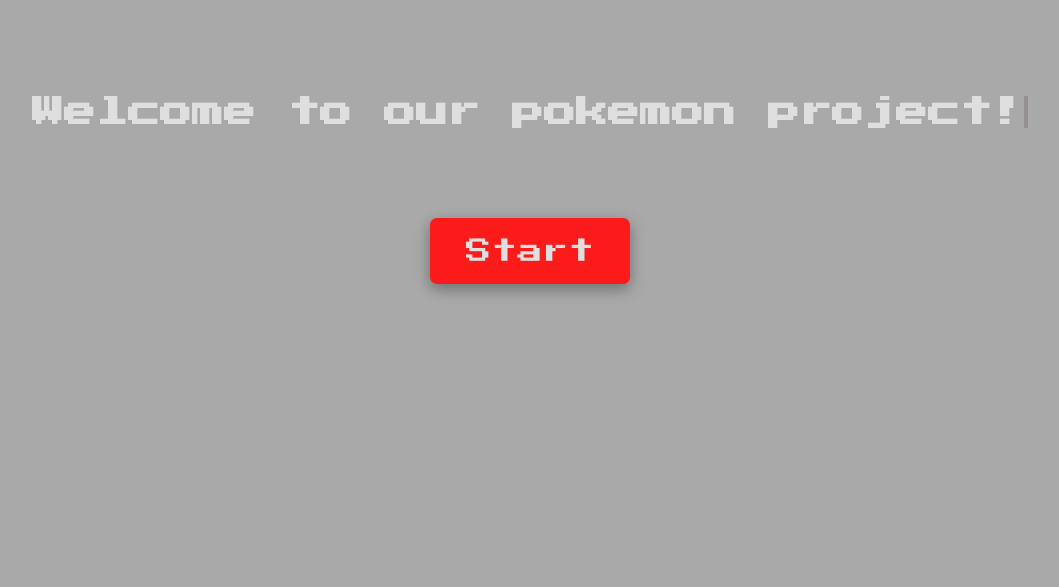
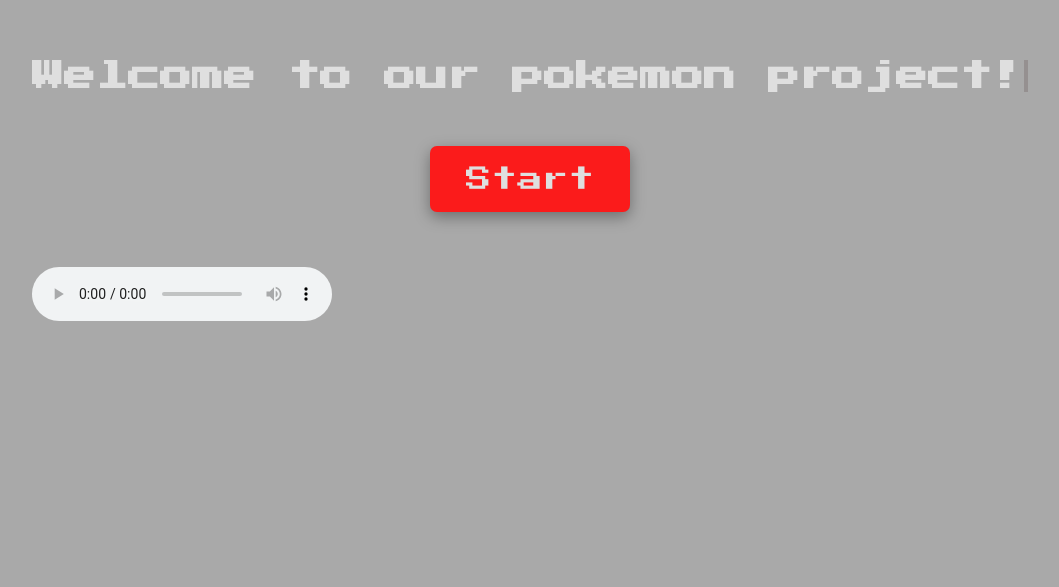
Before and after one commit to chloe-js/gotta-catch-em-all, a plain HTML site: page homepage.html in a window 1280 px wide. Shown: the part 210-797 px from the top of the page, without its empty margins (110-1169 px from the left). Drawn offline with Linux system fonts and the light colour scheme.

Commit message:
added audio

```diff
--- a/homepage.html
+++ b/homepage.html
@@ -23,6 +23,7 @@
             </div>
             <!-- <button>Start</button> -->
             <a href="#search-cont">Start</a>
+            <audio src="opening.mp3" controls></audio>
         </div>
     </header>
     <main>
```
